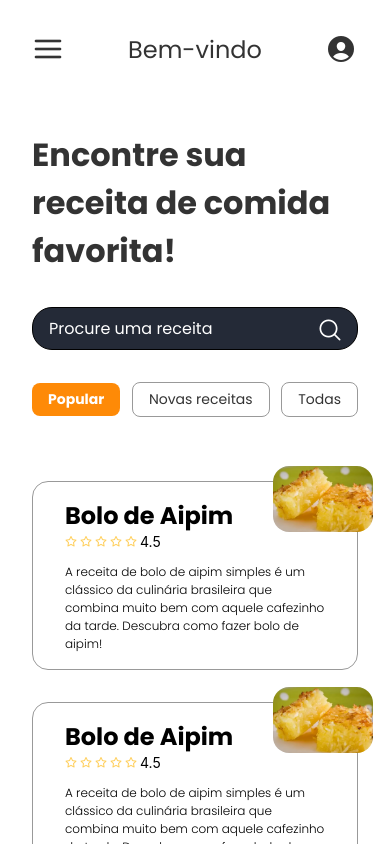
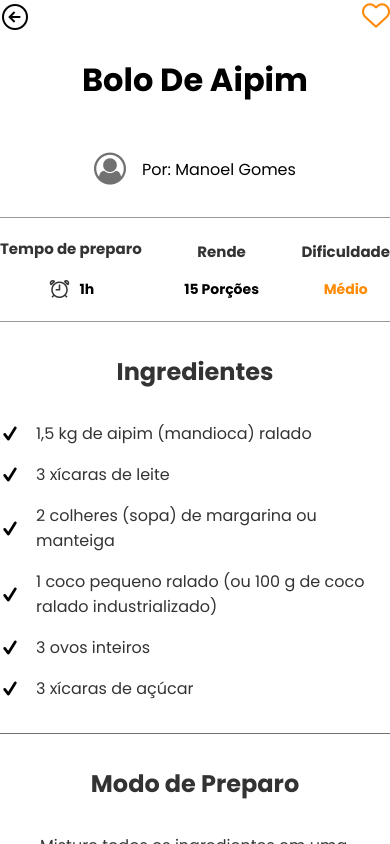
Before and after one commit to marcellu-s/SENAI-INDMO-receitaria, a React Native app: screen /Recipe in a window 390 px wide. Built offline with nearby package versions, Linux system fonts and the light colour scheme.

Commit message:
Add files via upload

```diff
--- a/App.js
+++ b/App.js
@@ -1,18 +1,7 @@
-import { StatusBar } from 'expo-status-bar';
-import { StyleSheet, ScrollView } from 'react-native';
-import HomeScreen from './src/views/Home';
+import Routes from './src/routes';
 
 export default function App() {
   return (
-    <ScrollView style={styles.container}>
-      <StatusBar style="auto" />
-      <HomeScreen />
-    </ScrollView>
+      <Routes />
   );
 }
-
-const styles = StyleSheet.create({
-  container: {
-    backgroundColor: '#fff',
-  },
-});
--- a/package.json
+++ b/package.json
@@ -9,12 +9,16 @@
     "web": "expo start --web"
   },
   "dependencies": {
+    "@react-navigation/native": "^6.1.6",
+    "@react-navigation/native-stack": "^6.9.12",
     "expo": "~48.0.18",
     "expo-font": "~11.1.1",
+    "expo-splash-screen": "~0.18.2",
     "expo-status-bar": "~1.4.4",
     "react": "18.2.0",
     "react-native": "0.71.8",
-    "expo-splash-screen": "~0.18.2"
+    "react-native-safe-area-context": "4.5.0",
+    "react-native-screens": "~3.20.0"
   },
   "devDependencies": {
     "@babel/core": "^7.20.0"
--- a/src/components/Header/index.js
+++ b/src/components/Header/index.js
@@ -1,4 +1,4 @@
-import { StyleSheet, Text, View, TextInput } from 'react-native';
+import { StyleSheet, Text, View, TextInput, TouchableOpacity } from 'react-native';
 import { Ionicons, Feather, AntDesign  } from '@expo/vector-icons';
 
 const HeaderApp = () => {
@@ -6,22 +6,34 @@ const HeaderApp = () => {
     return (
         <View style={styles.headerContainer}>
             <View style={styles.header}>
-                <Feather name="menu" size={32} color="#333" />
+                <TouchableOpacity>
+                    <Feather name="menu" size={32} color="#333" />
+                </TouchableOpacity>
                 <Text style={styles.title}>Bem-vindo</Text>
-                <Ionicons name="person-circle" size={32} color="#333" />
+                <TouchableOpacity>
+                    <Ionicons name="person-circle" size={32} color="#333" />
+                </TouchableOpacity>
             </View>
 
             <Text style={styles.headlineText}>Encontre sua receita de comida favorita!</Text>
 
             <View style={styles.inputSearch}>
                 <TextInput style={styles.input} placeholder={'Procure uma receita'} placeholderTextColor={'#fff'} />
-                <AntDesign style={styles.searchIcon} name="search1" size={24} color="white" />
+                <TouchableOpacity style={styles.searchIcon}>
+                    <AntDesign name="search1" size={24} color="white" />
+                </TouchableOpacity>
             </View>
 
             <View style={styles.categoriesWrapper}>
-                <Text style={styles.categorieDestac}>Popular</Text>
-                <Text style={styles.categorie}>Novas receitas</Text>
-                <Text style={styles.categorie}>Todas</Text>
+                <TouchableOpacity>
+                    <Text style={styles.categorieDestac}>Popular</Text>
+                </TouchableOpacity>
+                <TouchableOpacity>
+                    <Text style={styles.categorie}>Novas receitas</Text>
+                </TouchableOpacity>
+                <TouchableOpacity>
+                    <Text style={styles.categorie}>Todas</Text>
+                </TouchableOpacity>
             </View>
 
         </View>
--- a/src/components/Navbar/index.js
+++ b/src/components/Navbar/index.js
@@ -1,15 +1,25 @@
-import { StyleSheet, View } from 'react-native';
+import { StyleSheet, View, Dimensions, TouchableOpacity } from 'react-native';
 import { Ionicons, AntDesign, Feather } from '@expo/vector-icons';
 
 const Navbar = () => {
 
     return (
         <View style={styles.navbar}>
-            <Ionicons name="home-outline" size={24} color="#fff" />
-            <AntDesign name="heart" size={24} color="#fff" />
-            <AntDesign name="plus" size={32} color="#FE8A07" />
-            <Ionicons name="person-circle-outline" size={28} color="#fff" />
-            <Feather name="settings" size={24} color="#fff" />
+            <TouchableOpacity>
+                <Ionicons name="home-outline" size={24} color="#fff" />
+            </TouchableOpacity>
+            <TouchableOpacity>
+                <AntDesign name="heart" size={24} color="#fff" />
+            </TouchableOpacity>
+            <TouchableOpacity>
+                <AntDesign name="plus" size={32} color="#FE8A07" />
+            </TouchableOpacity>
+            <TouchableOpacity>
+                <Ionicons name="person-circle-outline" size={28} color="#fff" />
+            </TouchableOpacity>
+            <TouchableOpacity>
+                <Feather name="settings" size={24} color="#fff" />
+            </TouchableOpacity>
         </View>
     );
 }
@@ -23,6 +33,11 @@ const styles = StyleSheet.create({
         flexDirection: 'row',
         justifyContent: 'space-between',
         alignItems: 'center',
+
+        width: Dimensions.get('window').width - 64,
+        position: 'absolute',
+        bottom: 16,
+        alignSelf: 'center',
     }
 });
 
--- a/src/components/Recipe/index.js
+++ b/src/components/Recipe/index.js
@@ -1,9 +1,13 @@
-import { StyleSheet, Text, View, Image } from 'react-native';
+import { StyleSheet, Text, View, Image, Pressable } from 'react-native';
 import { Feather  } from '@expo/vector-icons';
+import { useNavigation } from '@react-navigation/native';
 
 const Recipe = () => {
 
+    const navigation = useNavigation();
+
     return (
+        <Pressable onPress={() => navigation.navigate('Recipe')}>
             <View style={styles.recipe}>
                 <Text style={styles.recipeTitle}>Bolo de Aipim</Text>
 
@@ -22,6 +26,7 @@ const Recipe = () => {
 
                 <Image source={require('../../assets/images/Bolo_de_aipim_com_coco.webp')} style={styles.recipeImage} />
             </View>
+        </Pressable>
     );
 };
 
@@ -32,7 +37,6 @@ const styles = StyleSheet.create({
         borderWidth: 1,
         borderColor: '#999',
         borderRadius: 16,
-
         position: 'relative',
     },
 
--- a/src/components/RecipeLayout/index.js
+++ b/src/components/RecipeLayout/index.js
@@ -1,17 +1,22 @@
 import React from 'react';
-import { StyleSheet, Text, View, Image } from 'react-native';
-import { Ionicons, AntDesign, FontAwesome, Entypo } from '@expo/vector-icons';
+import { StyleSheet, Text, View, Image, Pressable, TouchableOpacity } from 'react-native';
+import { Ionicons, AntDesign, FontAwesome, Entypo, MaterialCommunityIcons, Feather } from '@expo/vector-icons';
+import { useNavigation } from '@react-navigation/native';
 
 const RecipeLayout = () => {
 
+    const navigation = useNavigation();
+
     return (
         <View>
-            <View style={styles.header}>
+            <View>
                 <View style={styles.navbar}>
-                    <Ionicons name="arrow-back-circle-outline" size={37} color="black" />
-                    <AntDesign name="hearto" size={32} color="#FE8A07" />
+                    <Pressable onPress={() => navigation.navigate('Home')}>
+                        <Ionicons name="arrow-back-circle-outline" size={32} color="black" />
+                    </Pressable>
+                    <AntDesign name="hearto" size={28} color="#FE8A07" />
                 </View>
-                <Text style={styles.title}>Bolo De Aipim</Text>
+                <Text style={{fontSize: 32, fontFamily: 'Poppins-Bold', textAlign: 'center', marginTop: 21}}>Bolo De Aipim</Text>
                 <View style={styles.imageContainer}>
                     <Image source={require('../../assets/images/Bolo-de-Aipim.jpg')} style={styles.image} resizeMode="cover" />
                 </View>
@@ -54,73 +59,89 @@ const RecipeLayout = () => {
             </View>
             <View style={styles.main}>
                 <View style={styles.ingredients}>
-                    <Text style={styles.ingredientsTitle}>Ingredientes</Text>
+                    <Text style={styles.title}>Ingredientes</Text>
                     <View style={styles.ingredientsList}>
 
                         <View style={styles.ingredientitem}>
                             <Entypo name="check" size={20} color="black" />
-                            <Text style={styles.itenstext}>1,5 kg de aipim (mandioca) ralado</Text>
+                            <Text style={styles.text}>1,5 kg de aipim (mandioca) ralado</Text>
                         </View>
 
                         <View style={styles.ingredientitem}>
                             <Entypo name="check" size={20} color="black" />
-                            <Text style={styles.itenstext}>3 xícaras de leite</Text>
+                            <Text style={styles.text}>3 xícaras de leite</Text>
                         </View>
 
                         <View style={styles.ingredientitem}>
                             <Entypo name="check" size={20} color="black" />
-                            <Text style={styles.itenstext}>2 colheres (sopa) de margarina ou manteiga</Text>
+                            <Text style={styles.text}>2 colheres (sopa) de margarina ou manteiga</Text>
                         </View>
 
                         <View style={styles.ingredientitem}>
                             <Entypo name="check" size={20} color="black" />
-                            <Text style={styles.itenstext}>1 coco pequeno ralado (ou 100 g de coco ralado industrializado)</Text>
+                            <Text style={styles.text}>1 coco pequeno ralado (ou 100 g de coco ralado industrializado)</Text>
                         </View>
 
                         <View style={styles.ingredientitem}>
                             <Entypo name="check" size={20} color="black" />
-                            <Text style={styles.itenstext}>3 ovos inteiros</Text>
+                            <Text style={styles.text}>3 ovos inteiros</Text>
                         </View>
 
                         <View style={styles.ingredientitem}>
                             <Entypo name="check" size={20} color="black" />
-                            <Text style={styles.itenstext}>3 xícaras de açúcar</Text>
+                            <Text style={styles.text}>3 xícaras de açúcar</Text>
                         </View>
                     </View>
                 </View>
                 <View style={styles.prepare}>
-                    <Text style={styles.ingredientsTitle}>Modo de Preparo</Text>
-                    <View style={styles.ingredientsList}>
-
-                        <View style={styles.ingredientitem}>
-                            <Entypo name="check" size={20} color="black" />
-                            <Text style={styles.itenstext}>1,5 kg de aipim (mandioca) ralado</Text>
+                    <Text style={styles.title}>Modo de Preparo</Text>
+                    <View style={{gap: 24, marginBottom: 32}}>
+                        <View style={styles.prepareItem}>
+                            <MaterialCommunityIcons name="numeric-1-circle-outline" size={24} color="black" />
+                            <Text style={styles.text}>Misture todos os ingredientes em uma bacia grande com a ajuda de um fouet ou uma colher de pau.</Text>
                         </View>
-
-                        <View style={styles.ingredientitem}>
-                            <Entypo name="check" size={20} color="black" />
-                            <Text style={styles.itenstext}>3 xícaras de leite</Text>
+                        <View style={styles.prepareItem}>
+                            <MaterialCommunityIcons name="numeric-2-circle-outline" size={24} color="black" />
+                            <Text style={styles.text}>Leve para assar em forma retangular untada (utilize manteiga para untar e uma folha de papel-toalha para te ajudar) e enfarinhada por, aproximadamente, 45 minutos, em forno previamente aquecido a 180º C.</Text>
                         </View>
-
-                        <View style={styles.ingredientitem}>
-                            <Entypo name="check" size={20} color="black" />
-                            <Text style={styles.itenstext}>2 colheres (sopa) de margarina ou manteiga</Text>
+                        <View style={styles.prepareItem}>
+                            <MaterialCommunityIcons name="numeric-3-circle-outline" size={24} color="black" />
+                            <Text style={styles.text}>Fica cremoso por dentro e com a casquinha crocante.</Text>
                         </View>
-
-                        <View style={styles.ingredientitem}>
-                            <Entypo name="check" size={20} color="black" />
-                            <Text style={styles.itenstext}>1 coco pequeno ralado (ou 100 g de coco ralado industrializado)</Text>
+                        <View style={styles.prepareItem}>
+                            <MaterialCommunityIcons name="numeric-4-circle-outline" size={24} color="black" />
+                            <Text style={styles.text}>É delicioso!</Text>
                         </View>
-
-                        <View style={styles.ingredientitem}>
-                            <Entypo name="check" size={20} color="black" />
-                            <Text style={styles.itenstext}>3 ovos inteiros</Text>
-                        </View>
-
-                        <View style={styles.ingredientitem}>
-                            <Entypo name="check" size={20} color="black" />
-                            <Text style={styles.itenstext}>3 xícaras de açúcar</Text>
-                        </View>
+                    </View>
+                </View>
+                <View style={{marginVertical: 32, backgroundColor: '#333', padding: 16, borderRadius: 16}}>
+                    <Text style={{textAlign: 'center', marginBottom: 16, fontFamily: 'Poppins-Bold', fontSize: 24, color: '#FE8A07'}}>Avalie essa receita!</Text>
+                    <View style={{flexDirection: 'row', justifyContent: 'center', alignItems: 'center', gap: 8}}>
+                        <Feather name="star" size={24} color="#FFCF5C" />
+                        <Feather name="star" size={24} color="#FFCF5C" />
+                        <Feather name="star" size={24} color="#FFCF5C" />
+                        <Feather name="star" size={24} color="#FFCF5C" />
+                        <Feather name="star" size={24} color="#FFCF5C" />
+                    </View>
+                </View>
+                <View style={{borderWidth: 1, borderColor: '#999', padding: 32, borderRadius: 16, marginBottom: 32}}>
+                    <Text style={{fontFamily: 'Poppins-Bold', fontSize: 24, color:'#333', marginBottom: 16, textAlign: 'center',}}>Informações adicionais</Text>
+                    <Text style={{fontFamily: 'Poppins-Light', fontSize: 16, color:'#333', marginBottom: 32, textAlign: 'center',}}>Dicas para fazer uma lasanha de carne moída perfeita</Text>
+                    <Text style={{fontFamily: 'Poppins-Regular', fontSize: 16, color:'#333', textAlign: 'justify', }}>
+                        A receita de lasanha de carne moída, também conhecida como lasanha à bolonhesa, é um clássico! Aliás, você sabia que a lasanha é um prato superfamoso no mundo inteiro? Ela pode ter vários molhos e recheios. Seu nome deriva da sua montagem em camadas: lasanha significa "pote de cozinhar".
+                        Receita de lasanha nunca tem certo ou errado, cada um tem a sua, normalmente passada de geração em geração, certo? Mas se você ainda tem dúvidas sobre como fazer lasanha de carne moída ou de qualquer outro sabor, confira esta matéria do blog do TudoGostoso para saber tudo: como congelar lasanha, como fazer massa de lasanha e mais!
+                        E quem resiste a uma boa lasanha à bolonhesa? Impossível não ficar com água na boca! E se for a receita de lasanha simples é melhor ainda. É óbvio que no TudoGostoso você encontra muitos truques e dicas para esse prato que é sucesso nos almoços de família, dentre eles temos: como fazer a lasanha perfeita e escolher os melhores ingredientes para lasanha.
+                    </Text>
+                </View>
+                <View>
+                    <Text style={{fontFamily: 'Poppins-Bold', fontSize: 16, color: '#333'}}>Categorias relacionadas</Text>
+                    <View style={styles.categoriesWrapper}>
+                        <TouchableOpacity style={styles.categorie}>
+                            <Text style={styles.categorieText}>Massas</Text>
+                        </TouchableOpacity>
+                        <TouchableOpacity style={styles.categorie}>
+                            <Text style={styles.categorieText}>Massas</Text>
+                        </TouchableOpacity>
                     </View>
                 </View>
             </View>
@@ -129,17 +150,7 @@ const RecipeLayout = () => {
 };
 
 const styles = StyleSheet.create({
-    header: {
 
-    },
-    title: {
-        marginTop: 21,
-        textAlign: 'center',
-        fontSize: 32,
-        color: '#333',
-        fontWeight: 'bold',
-        fontFamily: 'Poppins-Bold'
-    },
     navbar: {
         flexDirection: 'row',
         justifyContent: 'space-between',
@@ -161,16 +172,13 @@ const styles = StyleSheet.create({
         flexDirection:'row',
         marginTop:17,
         alignItems:'center',
+        justifyContent: 'center',
+        gap: 16,
         marginBottom:32,
     },
 
-    userby:{
-        marginLeft:75,
-    },
-
     usertext:{
-        marginLeft: 15,
-        fontFamily: 'Poppins',
+        fontFamily: 'Poppins-Regular',
         fontSize:16,
     },
     recipedetails:{
@@ -228,14 +236,21 @@ const styles = StyleSheet.create({
         alignItems:'center',
         borderBottomWidth:0.5,
         borderBottomColor:'#717171',
+        marginTop: 32,
     },
 
-    ingredientsTitle:{
+    title: {
         fontFamily: 'Poppins-Bold',
-        fontSize:24,
-        gap:32,
-        marginBottom:32,
-        color:'#333'
+        fontSize: 24,
+        color:'#333',
+        marginBottom: 32,
+        textAlign: 'center',
+    },
+
+    text: {
+        fontSize: 16,
+        fontFamily: 'Poppins-Regular',
+        color: '#333',
     },
 
     ingredientsList:{
@@ -250,13 +265,34 @@ const styles = StyleSheet.create({
         flexDirection:'row',
         justifyContent:'flex-start',
         gap:16,
-        textAlign: 'left',
-        alignItems:'center'
+        alignItems:'center',
     },
-    itenstext:{
-        fontSize:16,
-        fontFamily:'Poppins-Regular',
+
+    prepareItem: {
+        flexDirection: 'row', alignItems: 'center', justifyContent: 'flex-start', gap: 16,
+        maxWidth: '100%'
     },
+
+    categoriesWrapper: {
+        marginTop: 16,
+        flexDirection: 'row',
+        flexWrap: 'wrap',
+        gap: 16,
+    },
+
+    categorie: {
+        paddingHorizontal: 16,
+        paddingVertical: 8,
+        backgroundColor: '#333',
+        borderRadius: 16,
+    },
+
+    categorieText: {
+        fontFamily: 'Poppins-Bold',
+        fontSize: 13,
+        color: '#FE8A07',
+        verticalAlign: 'middle'
+    }
 });
 
 export default RecipeLayout;
--- /dev/null
+++ b/src/routes/index.js
@@ -0,0 +1,20 @@
+import { NavigationContainer } from '@react-navigation/native';
+import { createNativeStackNavigator } from '@react-navigation/native-stack';
+import HomeScreen from '../views/Home';
+import RecipeScreen from '../views/Recipe';
+
+const Stack = createNativeStackNavigator();
+
+const Routes = () => {
+
+    return (
+        <NavigationContainer>
+            <Stack.Navigator initialRouteName='Home' screenOptions={{ headerShown: false }}>
+                <Stack.Screen name="Home" component={HomeScreen} />
+                <Stack.Screen name="Recipe" component={RecipeScreen} />
+            </Stack.Navigator>
+        </NavigationContainer>
+    );
+};
+
+export default Routes;
--- a/src/views/Home/index.js
+++ b/src/views/Home/index.js
@@ -1,7 +1,8 @@
+import { StatusBar } from 'expo-status-bar';
 import { useFonts } from 'expo-font';
 import * as SplashScreen from 'expo-splash-screen';
 import { useCallback } from 'react';
-import { StyleSheet, View } from 'react-native';
+import { StyleSheet, SafeAreaView, ScrollView, View } from 'react-native';
 import HeaderApp from '../../components/Header';
 import RecipesDisplay from '../../components/RecipesDisplay';
 import Navbar from '../../components/Navbar';
@@ -26,9 +27,14 @@ const HomeScreen = () => {
     }
 
     return (
-        <View style={styles.homeScreenContainer}>
-            <HeaderApp />
-            <RecipesDisplay />
+        <View>
+            <ScrollView>
+                <SafeAreaView style={styles.homeScreenContainer}>
+                    <StatusBar style="auto" />
+                    <HeaderApp />
+                    <RecipesDisplay />
+                </SafeAreaView>
+            </ScrollView>
             <Navbar />
         </View>
     );
@@ -37,6 +43,7 @@ const HomeScreen = () => {
 const styles = StyleSheet.create({
     homeScreenContainer: {
         padding: 32,
+        backgroundColor: '#fff',
     },
 });
 
--- a/src/views/Recipe/index.js
+++ b/src/views/Recipe/index.js
@@ -1,4 +1,5 @@
-import { StyleSheet, View } from 'react-native';
+import { StatusBar } from 'expo-status-bar';
+import { StyleSheet, SafeAreaView, ScrollView } from 'react-native';
 import { useCallback } from 'react';
 import { useFonts } from 'expo-font';
 import * as SplashScreen from 'expo-splash-screen';
@@ -25,15 +26,19 @@ const RecipeScreen = () => {
     }
 
     return (
-        <View style={styles.RecipeScreenContainer}>
-            <RecipeLayout />
-        </View>
+        <ScrollView>
+            <SafeAreaView style={styles.RecipeScreenContainer}>
+                <StatusBar style="auto" />
+                <RecipeLayout />
+            </SafeAreaView>
+        </ScrollView>
     );
 }
 
 const styles = StyleSheet.create({
     RecipeScreenContainer: {
         padding: 32,
+        backgroundColor: '#fff',
     },
 });
 
```
Also changed, not shown: 1 other file (tests, documents, lock files or other folders). Lines whose indentation alone changed are shown as unchanged.
